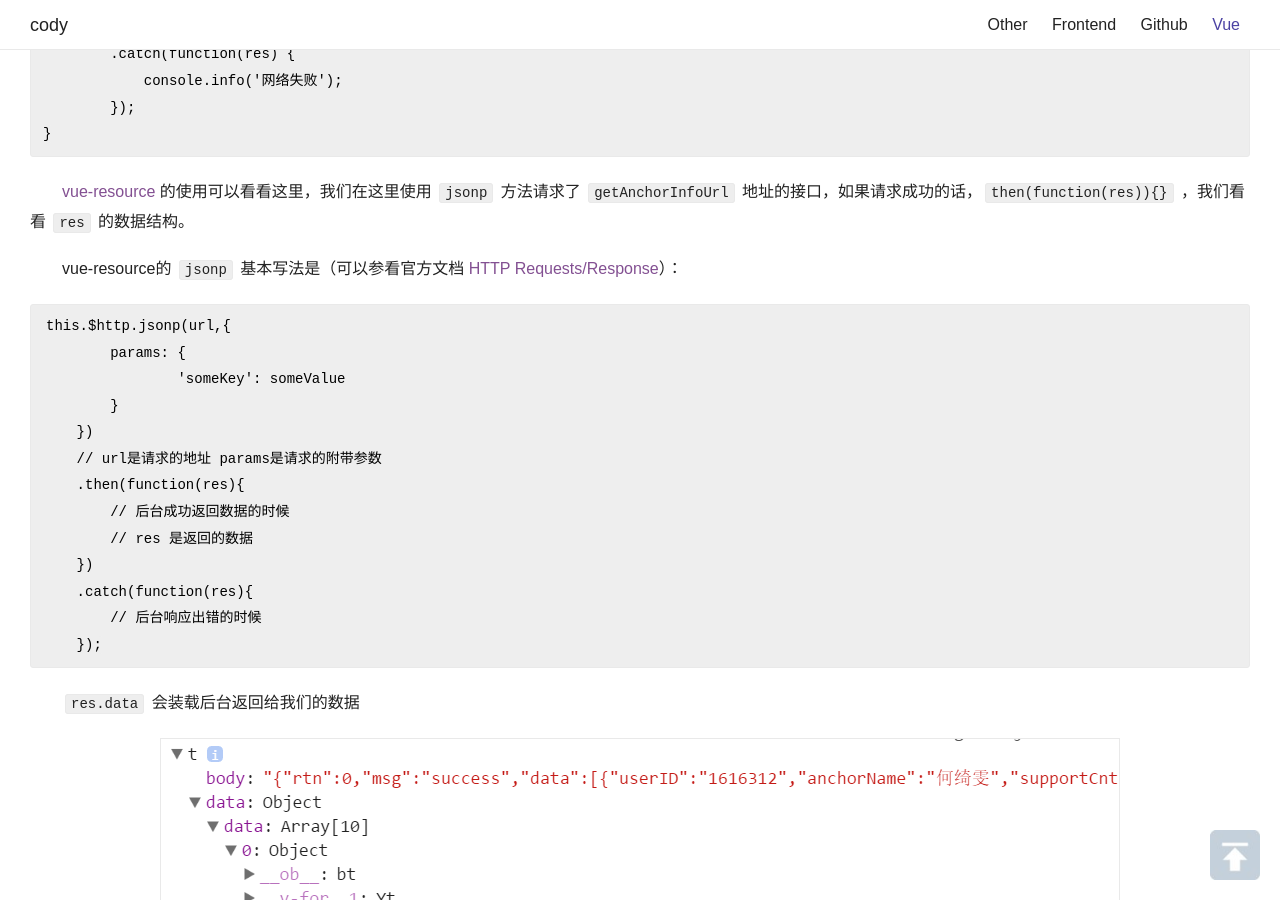
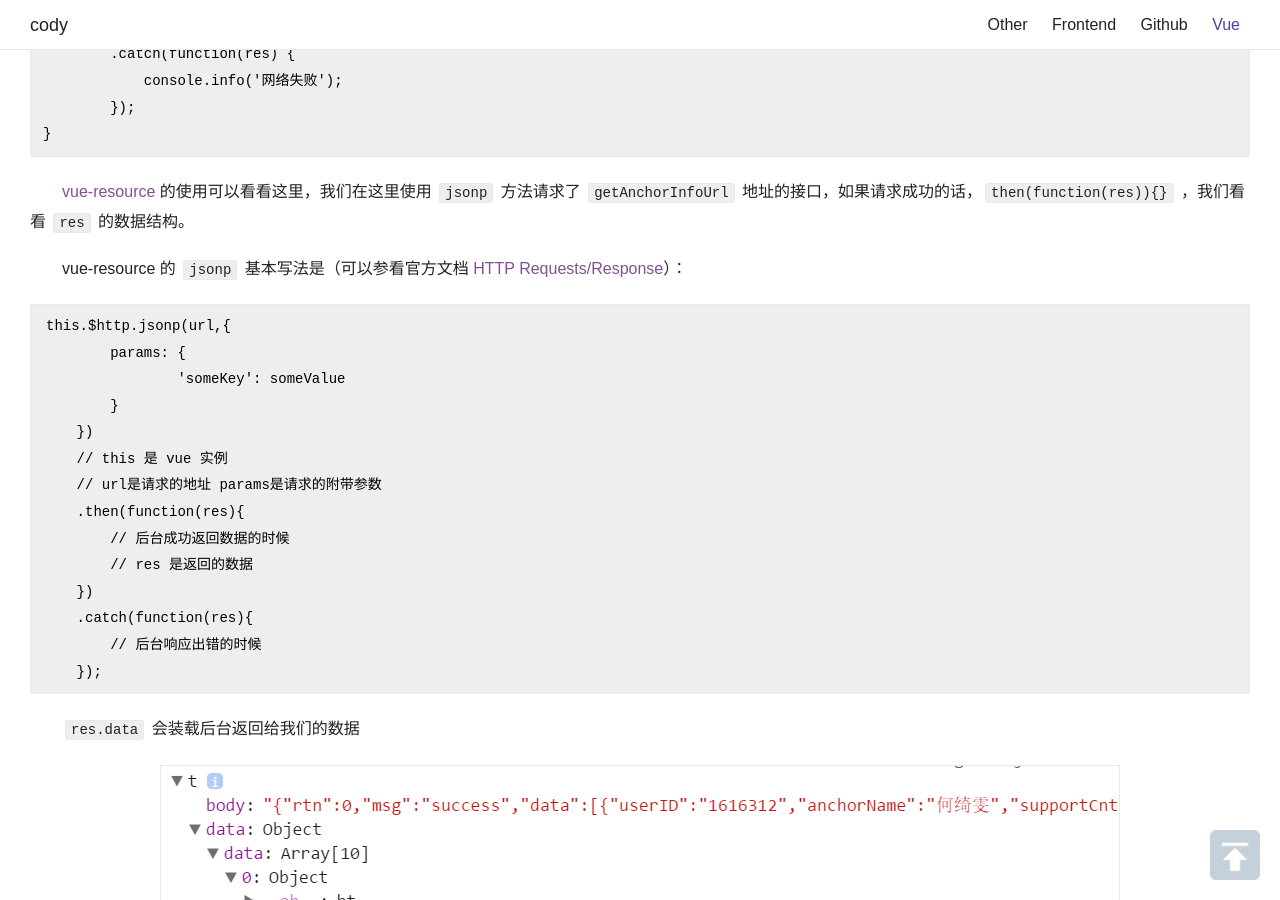
Before and after one commit to cody1991/cody1991.github.io, a Jekyll site: the page built from _posts/2016-08-30-a-simple-vue-guide.md, in a window 1280 px wide and 900 px high, scrolled down 7467 px. Built offline with Jekyll 4.4.1, drawn with Linux system fonts in a browser that asks for light colours; nearby versions of some CDN libraries; comment, search, counter and statistics services are not loaded.

Commit message:
增加 vue-resource 使用说明

```diff
--- a/_posts/2016-08-30-a-simple-vue-guide.md
+++ b/_posts/2016-08-30-a-simple-vue-guide.md
@@ -204,13 +204,14 @@
 
 [vue-resource](https://github.com/vuejs/vue-resource) 的使用可以看看这里，我们在这里使用 `jsonp` 方法请求了 `getAnchorInfoUrl` 地址的接口，如果请求成功的话，`then(function(res)){}` ，我们看看 `res` 的数据结构。
 
-vue-resource的 `jsonp` 基本写法是（可以参看官方文档 [HTTP Requests/Response](https://github.com/vuejs/vue-resource/blob/master/docs/http.md)）：
+vue-resource 的 `jsonp` 基本写法是（可以参看官方文档 [HTTP Requests/Response](https://github.com/vuejs/vue-resource/blob/master/docs/http.md)）：
 
     this.$http.jsonp(url,{
             params: {
                     'someKey': someValue
             }
         })
+        // this 是 vue 实例
         // url是请求的地址 params是请求的附带参数
         .then(function(res){
             // 后台成功返回数据的时候
```
